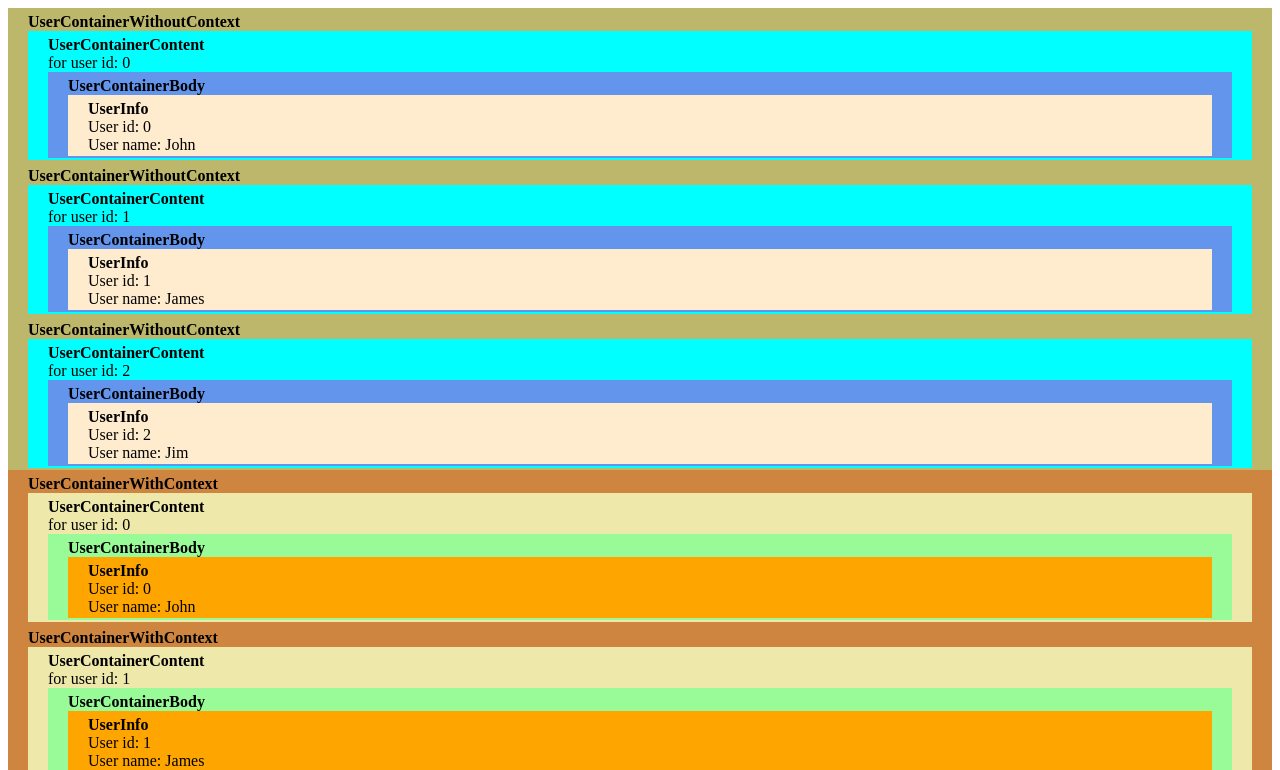
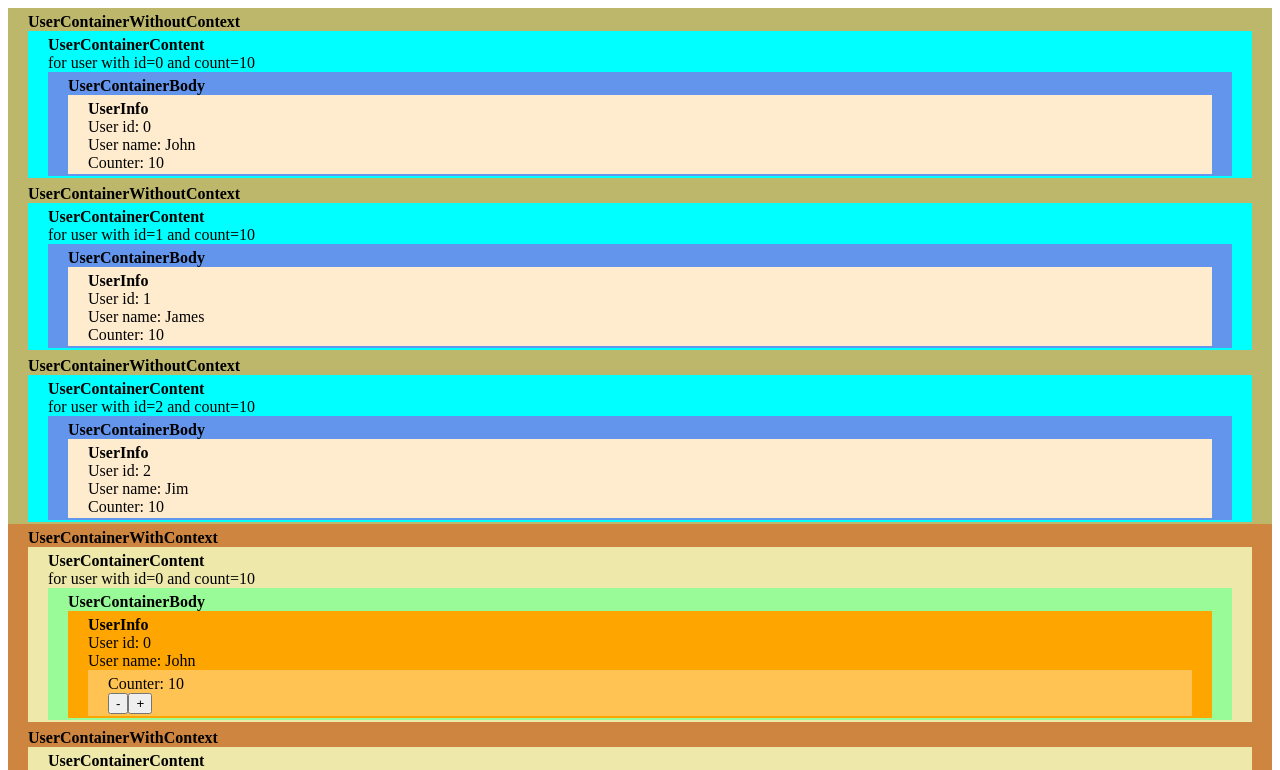
Before and after one commit to Toxe/react-context, a React (Create React App) app: page / in a window 1280 px wide. Shown: the top 770 px of the page. Built offline with nearby package versions, Linux system fonts and the light colour scheme; the HTML template or start-up script is replaced by a standard one.

Commit message:
Add counter

```diff
--- a/src/App.js
+++ b/src/App.js
@@ -1,40 +1,41 @@
 import React, { Component } from "react";
 import UserContainerWithoutContext from "./UserWithoutContext";
 import UserContainerWithContext from "./UserWithContext";
-import { UserContext } from "./UserContext";
 
 export default class App extends Component {
-    render() {
-        const users = [
+    constructor(props) {
+        super(props);
+        this.state = {
+            users: [
                 {
                     id: 0,
-                name: "John"
+                    name: "John",
+                    count: 10,
                 },
                 {
                     id: 1,
-                name: "James"
+                    name: "James",
+                    count: 10,
                 },
                 {
                     id: 2,
-                name: "Jim"
+                    name: "Jim",
+                    count: 10,
+                },
+            ],
+        };
     }
-        ];
 
+    render() {
         return (
             <div>
-                <UserContainerWithoutContext user={users[0]} />
-                <UserContainerWithoutContext user={users[1]} />
-                <UserContainerWithoutContext user={users[2]} />
+                <UserContainerWithoutContext user={this.state.users[0]} />
+                <UserContainerWithoutContext user={this.state.users[1]} />
+                <UserContainerWithoutContext user={this.state.users[2]} />
 
-                <UserContext.Provider value={users[0]}>
-                    <UserContainerWithContext />
-                </UserContext.Provider>
-                <UserContext.Provider value={users[1]}>
-                    <UserContainerWithContext />
-                </UserContext.Provider>
-                <UserContext.Provider value={users[2]}>
-                    <UserContainerWithContext />
-                </UserContext.Provider>
+                <UserContainerWithContext user={this.state.users[0]} />
+                <UserContainerWithContext user={this.state.users[1]} />
+                <UserContainerWithContext user={this.state.users[2]} />
             </div>
         );
     }
--- a/src/UserWithContext.css
+++ b/src/UserWithContext.css
@@ -18,6 +18,11 @@
     padding: 5px 20px 2px 20px;
 }
 
+.UserCounter-WithContext {
+    background-color: rgb(255, 195, 83);
+    padding: 5px 20px 2px 20px;
+}
+
 .title-WithContext {
     font-weight: bold;
 }
--- a/src/UserWithContext.js
+++ b/src/UserWithContext.js
@@ -1,14 +1,41 @@
-import React from "react";
+import React, { Component } from "react";
 import "./UserWithContext.css";
 import { UserContext } from "./UserContext";
 
-export default function UserContainerWithContext() {
+export default class UserContainerWithContext extends Component {
+    constructor(props) {
+        super(props);
+        this.state = props.user;
+    }
+
+    incCount = () => {
+        this.setState((state) => ({
+            count: state.count + 1,
+        }));
+    };
+
+    decCount = () => {
+        this.setState((state) => ({
+            count: state.count - 1,
+        }));
+    };
+
+    render() {
+        const context = {
+            state: this.state,
+            incCount: this.incCount,
+            decCount: this.decCount,
+        };
+
         return (
+            <UserContext.Provider value={context}>
                 <div className="UserContainer-WithContext">
                     <div className="title-WithContext">UserContainerWithContext</div>
                     <UserContainerContent />
                 </div>
+            </UserContext.Provider>
         );
+    }
 }
 
 function UserContainerContent() {
@@ -17,7 +44,7 @@ function UserContainerContent() {
             {(context) => (
                 <div className="UserContainerContent-WithContext">
                     <div className="title-WithContext">UserContainerContent</div>
-                    <div>for user id: {context.id}</div>
+                    <div>for user with id={context.state.id} and count={context.state.count}</div>
                     <UserContainerBody />
                 </div>
             )}
@@ -40,10 +67,25 @@ function UserInfo() {
             {(context) => (
                 <div className="UserInfo-WithContext">
                     <div className="title-WithContext">UserInfo</div>
-                    <div>User id: {context.id}</div>
-                    <div>User name: {context.name}</div>
+                    <div>User id: {context.state.id}</div>
+                    <div>User name: {context.state.name}</div>
+                    <UserCounter />
                 </div>
             )}
         </UserContext.Consumer>
     );
 }
+
+function UserCounter() {
+    return (
+        <UserContext.Consumer>
+            {(context) => (
+                <div className="UserCounter-WithContext">
+                    <div>Counter: {context.state.count}</div>
+                    <button onClick={context.decCount}>-</button>
+                    <button onClick={context.incCount}>+</button>
+                </div>
+            )}
+        </UserContext.Consumer>
+    );
+}
--- a/src/UserWithoutContext.js
+++ b/src/UserWithoutContext.js
@@ -14,7 +14,7 @@ function UserContainerContent(props) {
     return (
         <div className="UserContainerContent-WithoutContext">
             <div className="title-WithoutContext">UserContainerContent</div>
-            <div>for user id: {props.user.id}</div>
+            <div>for user with id={props.user.id} and count={props.user.count}</div>
             <UserContainerBody user={props.user} />
         </div>
     );
@@ -35,6 +35,7 @@ function UserInfo(props) {
             <div className="title-WithoutContext">UserInfo</div>
             <div>User id: {props.user.id}</div>
             <div>User name: {props.user.name}</div>
+            <div>Counter: {props.user.count}</div>
         </div>
     );
 }
```
Lines whose indentation alone changed are shown as unchanged.
